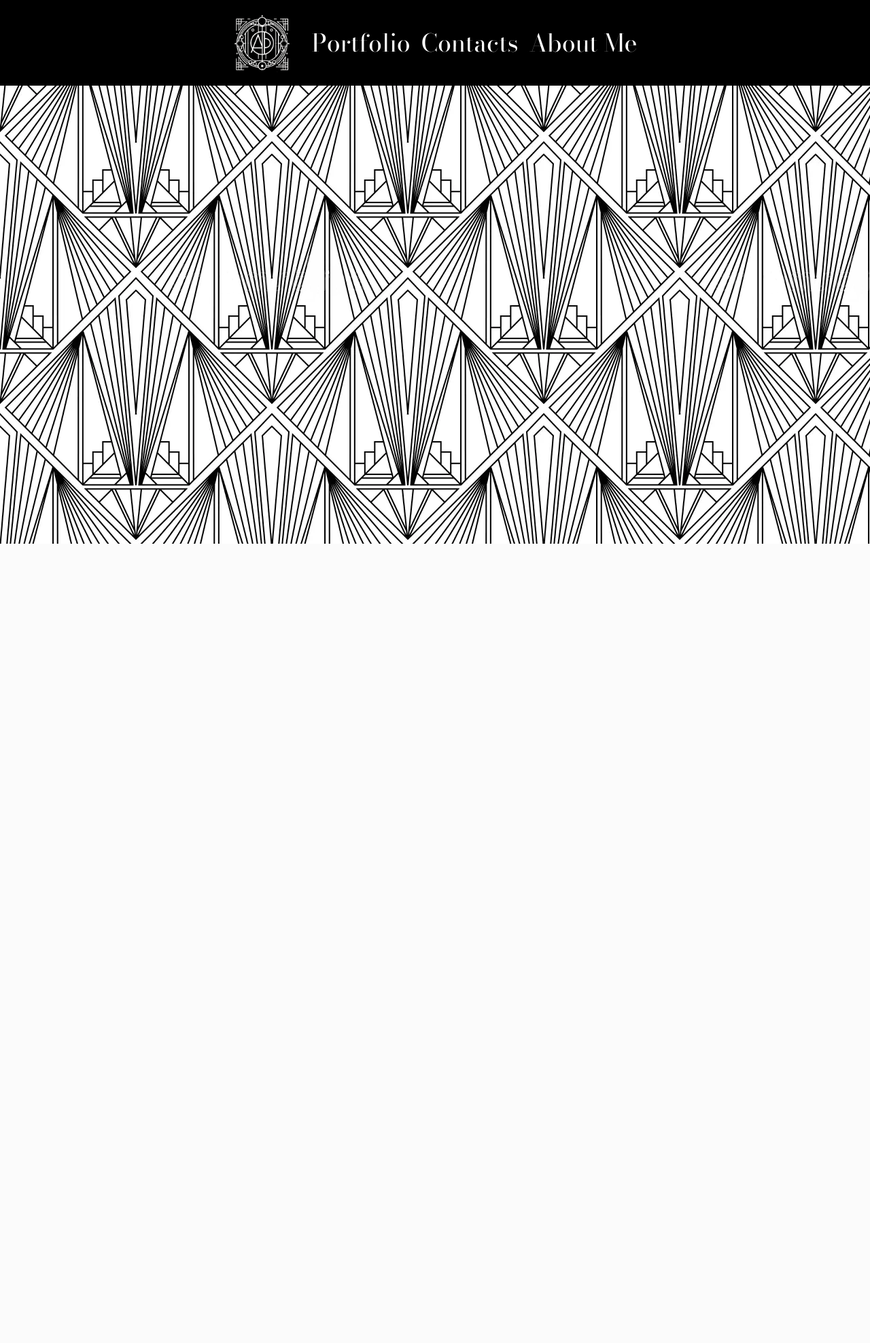
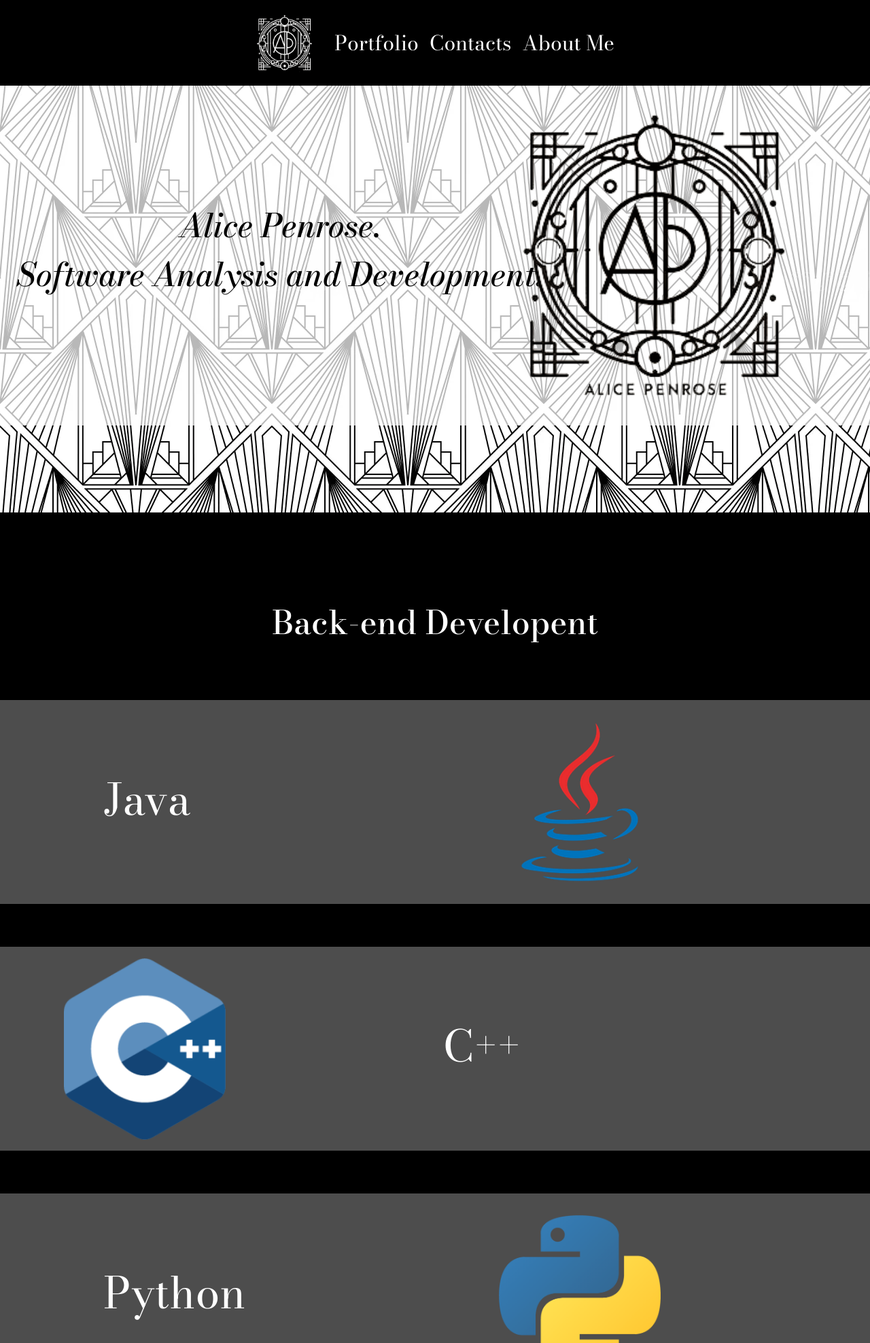
Before and after one commit to Tiny-Mushroom/My-Projects, a Flask app: page / in a window 1280 px wide. Shown: the top 1976 px of the page at 68% size. Before the commit the page ends 800 px from the top, so only its background shows below. Run offline with Flask 3, Linux system fonts and the light colour scheme; some libraries are stand-ins or nearby versions.

Commit message:
Portfolio website

```diff
--- a/Main/App/static/css/style.css
+++ b/Main/App/static/css/style.css
@@ -1,10 +1,18 @@
 .bodoni-moda-title {
   font-family: "Bodoni Moda", serif;
-  font-optical-sizing: auto;
+  font-optical-sizing: none;
   color: white;
   font-weight: 500;
   font-style: normal;
   font-size: 150%;
+}
+
+.bodoni-moda-title-dark {
+  font-family: "Bodoni Moda", serif;
+  font-optical-sizing: none;
+  color: black;
+  font-weight: 500;
+  font-style: italic;
 }
 
 .brand-name {
@@ -14,17 +22,80 @@
 .bar {
   font-family: "Bodoni Moda", sans-serif;
   color: white;
+  font-optical-sizing: none;
   font-weight: 400;
   font-style: normal;
   text-decoration: none;
-  font-size: 36px;
+  font-size: 30px;
 }
 
-.logo{
-    width: 100px;
-    height: auto;
+.cover-txt {
+  width: 800px;
+  height: 500px;
+  text-align: center;
+  font-size: 300%;
+  align-content: center;
 }
 
-body{
-    background-image: url(../Images/background.webp);
+.cover-img {
+  width: 500px;
+  height: 500px;
 }
+
+.logo {
+  width: 100px;
+  height: auto;
+}
+
+.h1 {
+  font-family: "Bodoni Moda", sans-serif;
+  color: white;
+  font-optical-sizing: none;
+  font-weight: 400;
+  font-style: normal;
+  text-decoration: none;
+  font-size: 64px;
+}
+.cover {
+  background-color: rgba(255, 255, 255, 0.719);
+}
+
+.backend {
+  margin-top: 10%;
+  background-color: black;
+}
+
+.text-top {
+  font-family: "Bodoni Moda", serif;
+  font-optical-sizing: none;
+  color: white;
+  font-weight: 500;
+  font-style: normal;
+  font-size: 300%;
+  text-align: center;
+  padding-top: 10%;
+}
+
+.content {
+  background-color: rgba(112, 112, 112, 0.692);
+  justify-content: center;
+  margin-top: 5%;
+  margin-bottom: 5%;
+}
+
+.text {
+  width: 500px;
+  height: 300px;
+  font-size: 64px;
+  align-content: center;
+}
+
+.img {
+  width: 500px;
+  height: 300px;
+  align-content: center;
+}
+
+body {
+  background-image: url(../Images/background.webp);
+}
--- a/Main/App/templates/base.html
+++ b/Main/App/templates/base.html
@@ -30,7 +30,7 @@
   </head>
   <body>
     <nav
-      class="navbar navbar-expand-sm navbar-dark navbar-sticky justify-content-center"
+      class="navbar navbar-expand-sm navbar-dark navbar-sticky justify-content-center sticky-top"
       style="background-color: black"
     >
       <div class="container-fluid">
--- a/Main/App/templates/index.html
+++ b/Main/App/templates/index.html
@@ -1,6 +1,137 @@
-{% extends "base.html" %} {% block title %} Alice Penrose {% endblock %} {%
-block content %}
-<div class="container-fuid">
-  <img class="img-fluid" src="" style="width: 100%; height: auto" />
+{% extends "base.html" %}
+
+{% block title %} Alice Penrose {% endblock %}
+
+{% block content %}
+
+<div class="container-fluid cover">
+  <div class="row">
+    <div class="col-sm-6">
+      <div class="container-sm cover-txt bodoni-moda-title-dark">
+        <p>
+          Alice Penrose. <br />
+          Software Analysis and Development.
+        </p>
+      </div>
+    </div>
+    <div class="col-sm-6">
+      <div class="container-sm cover-img">
+        <img
+          src="../static/Images/logo.png"
+          style="width: 100%; height: auto"
+        />
+      </div>
+    </div>
+  </div>
 </div>
+
+<div class="container-fluid backend">
+  <div class="row"><div class="col-sm-12"><p class="text-top">Back-end Developent</p></div></div>
+  <div class="row content">
+    <div class="col-sm-6">
+      <div class="container-sm text">
+        <p class="h1">Java</p>
+      </div>
+    </div>
+    <div class="col-sm-6 img">
+      <div class="container-sm img">
+        <img src="../static/Images/java.webp" alt="Java" style="width: 50%; height: auto"/>
+      </div>
+    </div>
+  </div>
+  <div class="row content">
+    <div class="col-sm-6 img">
+      <div class="container-sm img">
+        <img src="../static/Images/C++.png" alt="Python" style="width: 50%; height: auto" />
+      </div>
+    </div>
+    <div class="col-sm-6">
+      <div class="container-sm text">
+        <p class="h1">C++</p>
+      </div>
+    </div>
+  </div>
+  <div class="row content">
+    <div class="col-sm-6">
+      <div class="container-sm text">
+        <p class="h1">Python</p>
+      </div>
+    </div>
+    <div class="col-sm-6 img">
+      <div class="container-sm img">
+        <img src="../static/Images/python.png" alt="Python" style="width: 50%; height: auto" />
+      </div>
+    </div>
+  </div>
+  <div class="row content">
+    <div class="col-sm-6 img">
+      <div class="container-sm img">
+        <img src="../static/Images/nodejs.png" alt="Python" style="width: 50%; height: auto" />
+      </div>
+    </div>
+    <div class="col-sm-6">
+      <div class="container-sm text">
+        <p class="h1">Node.js</p>
+      </div>
+    </div>
+  </div>
+</div>
+
+<div class="container-fluid backend">
+  <div class="row"><div class="col-sm-12"><p class="text-top">Front-end Developent</p></div></div>
+  <div class="row content">
+    <div class="col-sm-6">
+      <div class="container-sm text">
+        <p class="h1">HTML</p>
+      </div>
+    </div>
+    <div class="col-sm-6 img">
+      <div class="container-sm img">
+        <img src="../static/Images/html.png" alt="Java" style="width: 40%; height: auto"/>
+      </div>
+    </div>
+  </div>
+  <div class="row content">
+    <div class="col-sm-6 img">
+      <div class="container-sm img">
+        <img src="../static/Images/css.png" alt="Python" style="width: 50%; height: auto" />
+      </div>
+    </div>
+    <div class="col-sm-6">
+      <div class="container-sm text">
+        <p class="h1">CSS</p>
+      </div>
+    </div>
+  </div>
+  <div class="row content">
+    <div class="col-sm-6">
+      <div class="container-sm text">
+        <p class="h1">React</p>
+      </div>
+    </div>
+    <div class="col-sm-6 img">
+      <div class="container-sm img">
+        <img src="../static/Images/react.png" alt="Python" style="width: 50%; height: auto" />
+      </div>
+    </div>
+  </div>
+  <div class="row content">
+    <div class="col-sm-6 img">
+      <div class="container-sm img">
+        <img src="../static/Images/bootstrap.png" alt="Python" style="width: 50%; height: auto" />
+      </div>
+    </div>
+    <div class="col-sm-6">
+      <div class="container-sm text">
+        <p class="h1">Bootstrap</p>
+      </div>
+    </div>
+  </div>
+</div>
+
+<footer>
+  <div class="container-fuid" style="height: 118px; background-color: black;">
+    <p class="bodoni-moda-title" style="text-align: center; justify-content: center; font-size: 250%; padding-top: 2%;">Alice Winston Azambuja Penrose Wasilewski</p>
+  </div>
+</footer>
 {% endblock %}
```
Also changed, not shown: Main/App/static/Images/C++.png (added), Main/App/static/Images/Logo1.jpeg (deleted), Main/App/static/Images/Logo2.jpeg (deleted), Main/App/static/Images/Logo3.jpeg (deleted), Main/App/static/Images/bootstrap.png (added), Main/App/static/Images/css.png (added), Main/App/static/Images/html.png (added), Main/App/static/Images/java.webp (added), Main/App/static/Images/nodejs.png (added), Main/App/static/Images/python.png (added), Main/App/static/Images/react.png (added).
